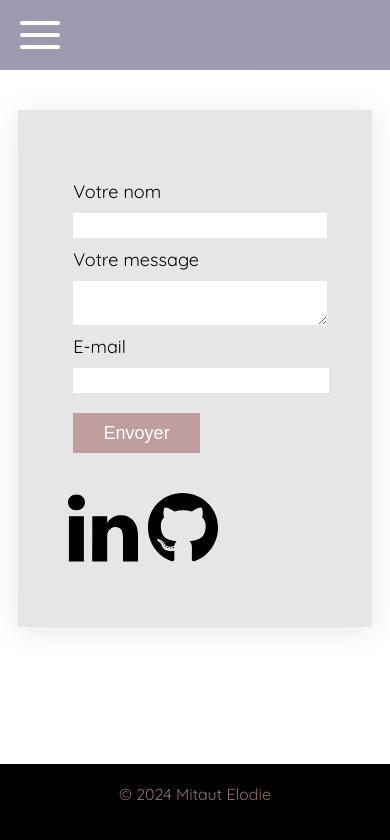
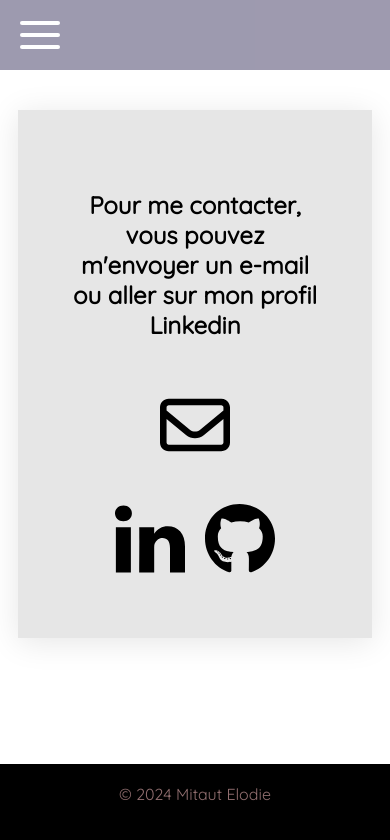
Before and after one commit to elomi21/portfolio, a React (Create React App) app: page /Contact in a window 390 px wide. Shown: the top 840 px of the page. Built offline with nearby package versions, Linux system fonts and the light colour scheme.

Commit message:
ajout composant mail

```diff
--- /dev/null
+++ b/src/components/Mail/Mail.scss
@@ -0,0 +1,36 @@
+@import "../../style/Main.scss";
+
+.section-mail {
+  display: flex;
+  flex-direction: column;
+  align-items: center;
+  width: 50%;
+  height: auto;
+  margin: auto;
+  padding: 60px 50px 50px 50px;
+  background: rgba(112, 109, 113, 0.172);
+  box-shadow: 0 4px 30px rgba(0, 0, 0, 0.1);
+  backdrop-filter: blur(8px);
+  -webkit-backdrop-filter: blur(8px);
+  h2 {
+    text-align: center;
+  }
+  .social-media {
+    display: flex;
+    flex-direction: row;
+    gap: 20px;
+  }
+}
+@media (max-width: 950px) and (min-width: 451px) {
+  .section-mail {
+    padding: 60px 25px 50px 25px;
+    width: 85%;
+  }
+}
+@media (max-width: 450px) {
+  .section-mail {
+    gap: 20px;
+    margin: 40px auto;
+    width: 65%;
+  }
+}
--- /dev/null
+++ b/src/components/Mail/index.jsx
@@ -0,0 +1,30 @@
+import LogoLD from "../../assets/logo/linkedin-icon-1.svg";
+import logogit from "../../assets/logo/github-2.svg";
+import logomail from "../../assets/logo/mail.svg";
+import { Link } from "react-router-dom";
+
+function Mail() {
+  return (
+    <section className="section-mail ">
+      <h2>
+        Pour me contacter,
+        <br /> vous pouvez m'envoyer un e-mail ou aller sur mon profil Linkedin
+      </h2>
+      <Link to="mailto:mitautelodie@gmail.com">
+        <img src={logomail} alt="logo mail" />
+      </Link>
+      <div className="social-media">
+        <Link
+          to="https://www.linkedin.com/in/elodie-mitaut-5606a0306"
+          target="_blank"
+        >
+          <img src={LogoLD} alt="logo lien" />
+        </Link>
+        <Link to="https://github.com/elomi21" target="_blank">
+          <img src={logogit} alt="logo lien" />
+        </Link>
+      </div>
+    </section>
+  );
+}
+export default Mail;
--- a/src/pages/Contact/index.jsx
+++ b/src/pages/Contact/index.jsx
@@ -1,11 +1,13 @@
-import Form from "../../components/Form";
+// import Form from "../../components/Form";
+import Mail from "../../components/Mail";
 import Line from "../../components/Line";
 
 function Contact() {
   return (
     <main>
       <Line />
-      <Form />
+      {/* <Form /> */}
+      <Mail />
     </main>
   );
 }
--- a/src/pages/competences/Competences.scss
+++ b/src/pages/competences/Competences.scss
@@ -7,7 +7,7 @@
   padding: 40px 50px;
   position: relative;
   h2 {
-    font-size: 24px;
+    font-size: 20px;
   }
   .logo-lan-size {
     width: 50px;
@@ -42,6 +42,7 @@
     gap: 10px;
     h3 {
       color: rgba(183, 139, 140, 0.8);
+      font-size: 18px;
     }
     &_agile {
       display: flex;
@@ -54,11 +55,11 @@
   flex-direction: row;
   gap: 10px;
 }
- .logo-comp-size{
-      width: 50px;
+.logo-comp-size {
+  width: 30px;
   height: auto;
 }
-  .logo-comp-size-small{
+.logo-comp-size-small {
   width: 30px;
 }
 
--- a/src/pages/competences/index.jsx
+++ b/src/pages/competences/index.jsx
@@ -52,6 +52,12 @@ function Competences() {
             />
             <h3>Figma</h3>
           </div>
+          <div className="container-seo">
+            <div className="c-d-content">
+              <img className="logo-comp-size" src={Logoseo} alt="logo seo" />
+              <h3>Référencement</h3>
+            </div>
+          </div>
           <div className="container-agile">
             <div className="c-d-content">
               <img
@@ -80,12 +86,6 @@ function Competences() {
               </Link>
             </div>
           </div>
-          <div className="container-seo">
-            <div className="c-d-content">
-              <img className="logo-comp-size" src={Logoseo} alt="logo seo" />
-              <h3>Référencement</h3>
-            </div>
-          </div>
         </div>
       </section>
     </>
--- a/src/style/index.scss
+++ b/src/style/index.scss
@@ -11,3 +11,4 @@
 @import "../components/carousel/Carousel.scss";
 @import "../components/description/Description.scss";
 @import "../components/Line/Line.scss";
+@import "../components/Mail/Mail.scss";
```
Also changed, not shown: src/assets/logo/agility.svg, src/assets/logo/mail.svg (added). Lines whose indentation alone changed are shown as unchanged.
